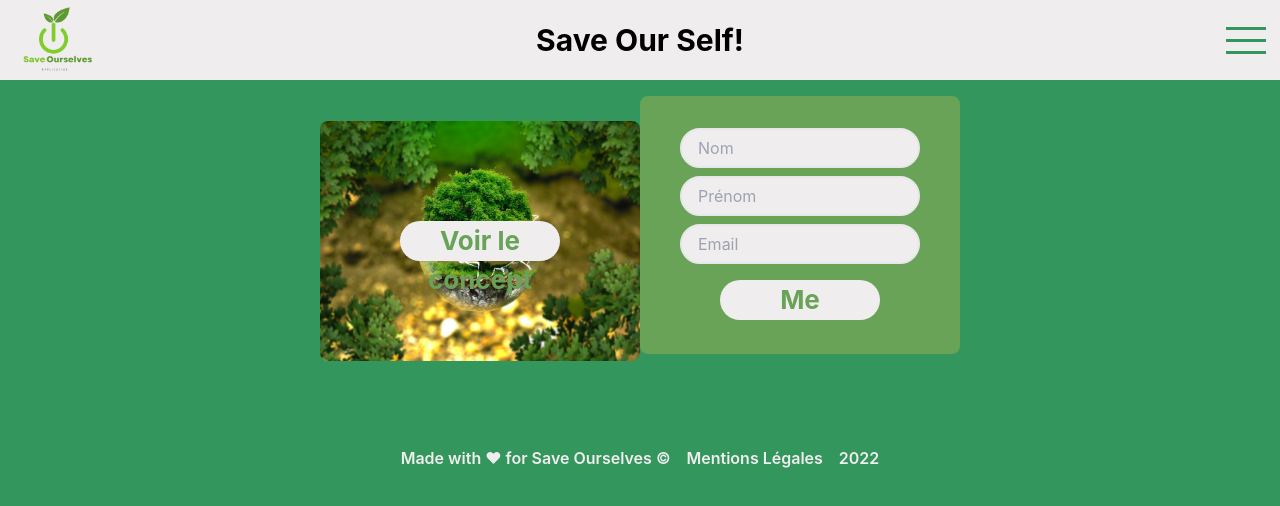
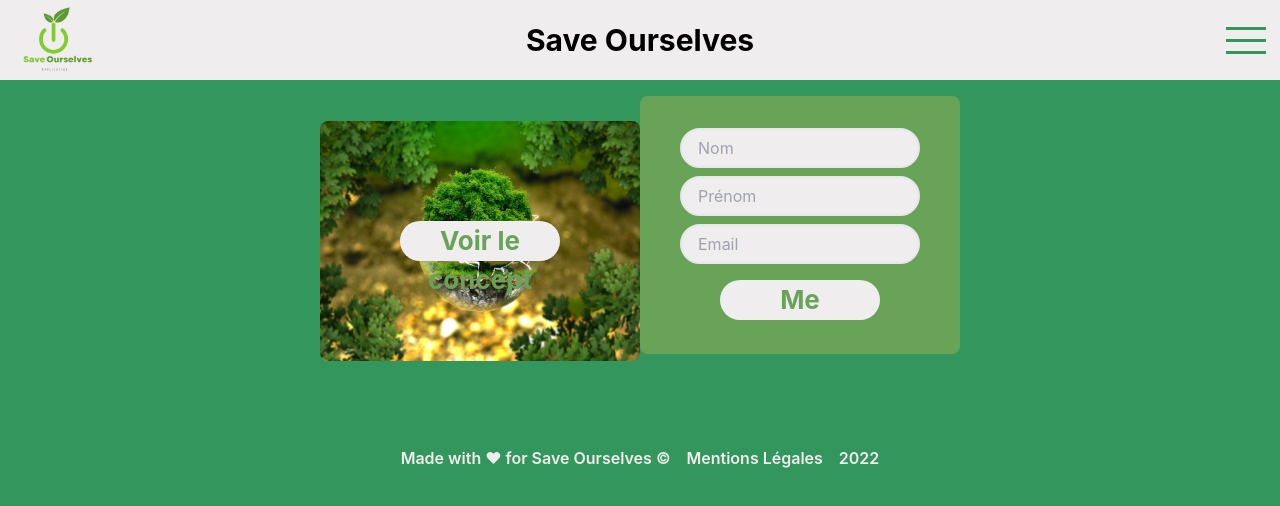
Before and after one commit to KevinLavigne/hackathon, a React (Vite) app in the folder frontend/: page / in a window 1280 px wide. Shown: the top 506 px of the page. Built offline with nearby package versions, Linux system fonts and the light colour scheme; no server answers.

Commit message:
correction content h1

```diff
--- a/frontend/src/components/NavBar.jsx
+++ b/frontend/src/components/NavBar.jsx
@@ -14,7 +14,7 @@ function NavBar() {
         <div className="w-1/6">
           <img className="w-20" src={logo} alt="logo du site" />
         </div>
-        <h1 className="text-3xl font-bold w-3/5 text-center">Save Our Self!</h1>
+        <h1 className="text-3xl font-bold w-3/5 text-center">Save Ourselves</h1>
         <div className="w-1/6 flex justify-end">
           <button
             type="button"
```
